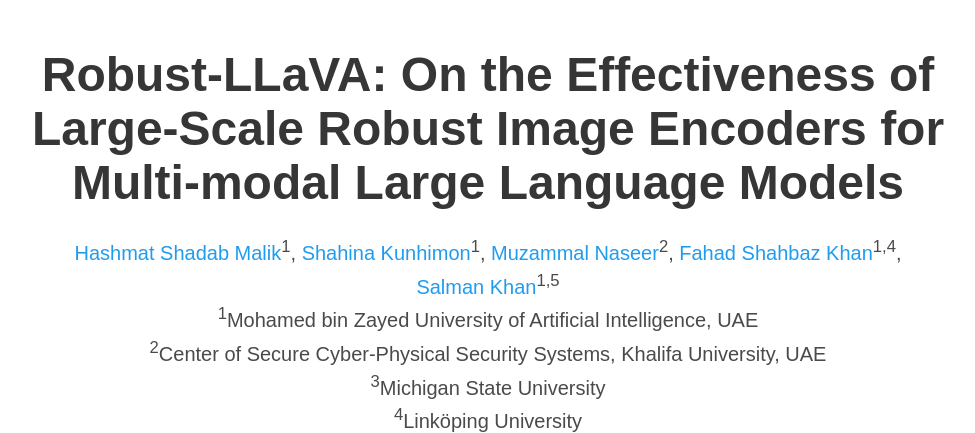
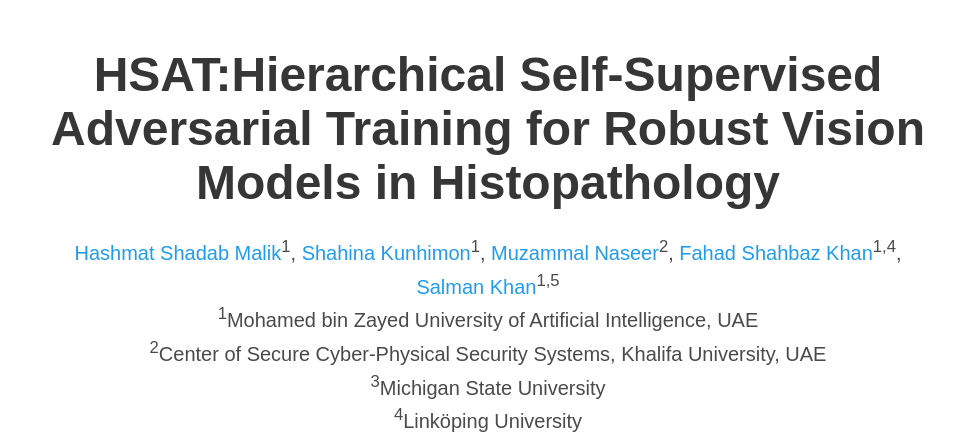
Before and after one commit to HashmatShadab/HSAT, a plain HTML site: page index.html in a window 1280 px wide. Shown: the top 433 px of the page, without its empty margins (152-1127 px from the left). Drawn offline with nearby package versions, Linux system fonts and the light colour scheme; some icons are missing; a web font is replaced by a local one.

Commit message:
update project

```diff
--- a/index.html
+++ b/index.html
@@ -52,8 +52,7 @@
         <div class="container is-max-desktop">
             <div class="columns is-centered">
                 <div class="column has-text-centered">
-                    <h1 class="title is-1 publication-title">Robust-LLaVA: On the Effectiveness of Large-Scale Robust
-                        Image Encoders for Multi-modal Large Language Models</h1>
+                    <h1 class="title is-1 publication-title">HSAT:Hierarchical Self-Supervised Adversarial Training for Robust Vision Models in Histopathology</h1>
                     <div class="is-size-5 publication-authors">
                         <!-- Paper authors -->
                         <span class="author-block">
```
